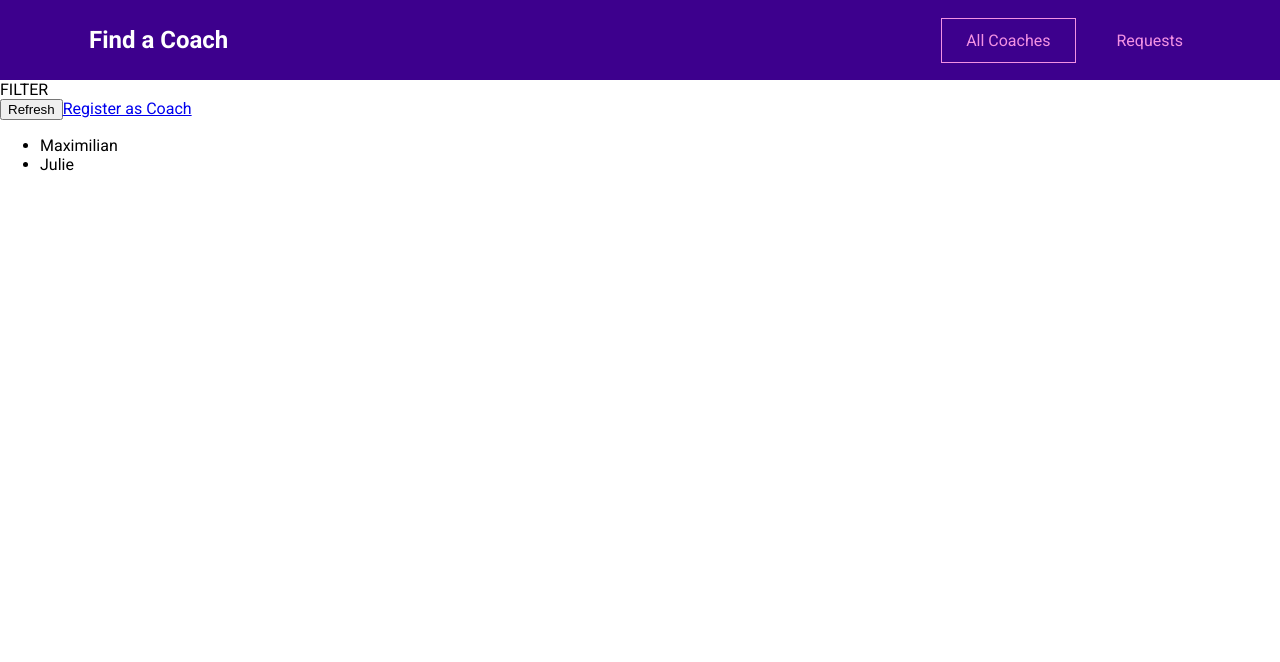
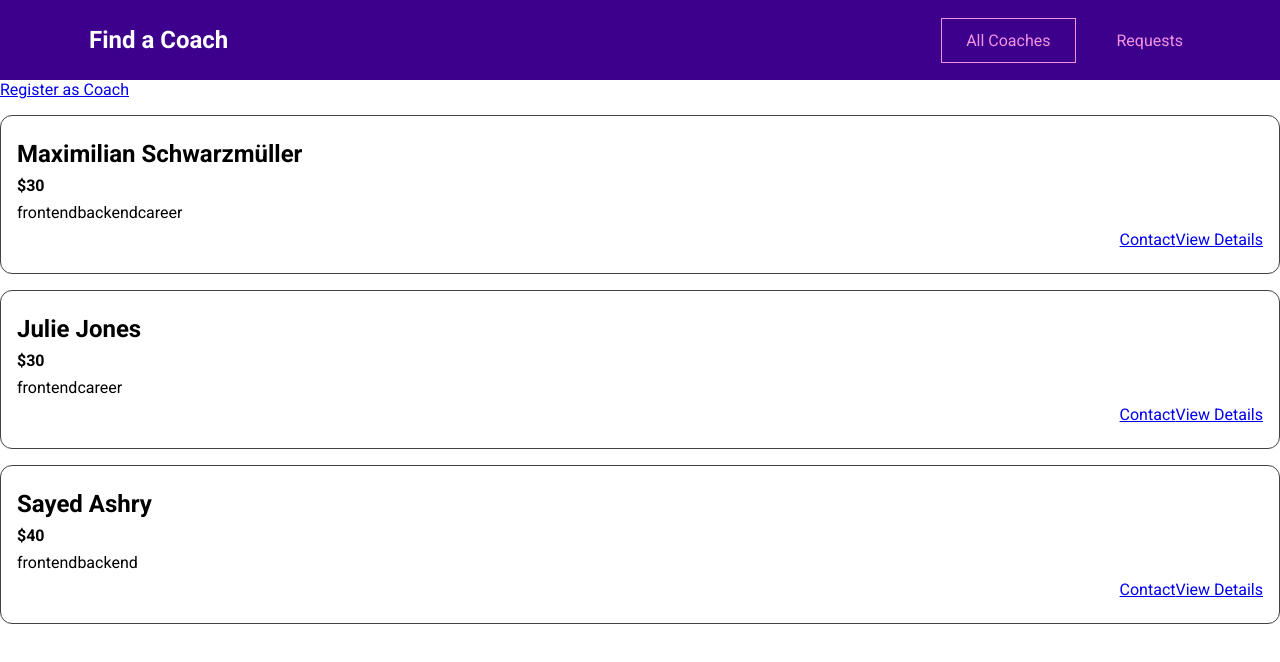
Before and after one commit to sayed-ashry/a-coach-finder, a Vue app: page /coaches in a window 1280 px wide. Shown: the top 662 px of the page. Built offline with nearby package versions, Linux system fonts and the light colour scheme.

Commit message:
add coach item component

```diff
--- /dev/null
+++ b/src/components/CoachItem.vue
@@ -0,0 +1,57 @@
+<template>
+  <li>
+    <h3>{{ fullName }}</h3>
+    <h4>${{ coach.hourlyRate }}</h4>
+    <div>
+      <span v-for="area in coach.areas" :key="area">{{ area }}</span>
+    </div>
+    <div class="actions">
+      <router-link :to="coachContactLink">Contact</router-link>
+      <router-link :to="coachDetailLink">View Details</router-link>
+    </div>
+  </li>
+</template>
+
+<script>
+export default {
+  props: ["coach"],
+  computed: {
+    fullName() {
+      return `${this.coach.firstName} ${this.coach.lastName}`;
+    },
+    coachContactLink() {
+      return `${this.$route.path}/${this.coach.id}/contact`;
+    },
+    coachDetailLink() {
+      return `${this.$route.path}/${this.coach.id}`;
+    },
+  },
+};
+</script>
+
+<style scoped>
+li {
+  margin: 1rem 0;
+  border: 1px solid #424242;
+  border-radius: 12px;
+  padding: 1rem;
+}
+
+h3 {
+  font-size: 1.5rem;
+}
+
+h3,
+h4 {
+  margin: 0.5rem 0;
+}
+
+div {
+  margin: 0.5rem 0;
+}
+
+.actions {
+  display: flex;
+  justify-content: flex-end;
+}
+</style>
--- a/src/pages/CoachesListPage.vue
+++ b/src/pages/CoachesListPage.vue
@@ -1,20 +1,34 @@
 <template>
-  <section>FILTER</section>
   <section>
-    <div class="controls">
-      <button>Refresh</button>
-      <router-link to="/register">Register as Coach</router-link>
-    </div>
-    <ul>
-      <li v-for="coach in coaches" :key="coach.id">{{ coach.firstName }}</li>
+    <router-link to="/register">Register as Coach</router-link>
+
+    <ul v-if="hasCoaches">
+      <coach-item v-for="coach in coaches" :key="coach.id" :coach="coach">
+      </coach-item>
     </ul>
+
+    <h3 v-else>No Coaches Found.</h3>
   </section>
 </template>
 <script>
-import { mapGetters } from 'vuex'
+import { mapGetters } from "vuex";
+import CoachItem from "@/components/CoachItem.vue";
 export default {
+  components: { CoachItem },
   computed: {
-    ...mapGetters(['coaches'])
-  }
+    ...mapGetters(["coaches", "hasCoaches"]),
+  },
+};
+</script>
+<style scoped>
+ul {
+  list-style: none;
+  margin: 0;
+  padding: 0;
 }
-</script>
+
+.controls {
+  display: flex;
+  justify-content: space-between;
+}
+</style>
--- a/src/store.js
+++ b/src/store.js
@@ -18,6 +18,15 @@ const coaches = [
       "I am Julie and as a senior developer in a big tech company, I can help you get your first job or progress in your current role.",
     hourlyRate: 30,
   },
+  {
+    id: "c3",
+    firstName: "Sayed",
+    lastName: "Ashry",
+    areas: ["frontend", "backend"],
+    description:
+      "I am Sayed and as a senior developer in a big tech company, I can help you get your first job or progress in your current role.",
+    hourlyRate: 40,
+  },
 ];
 
 const store = createStore({
@@ -30,6 +39,9 @@ const store = createStore({
     coaches(state) {
       return state.coaches;
     },
+    hasCoaches(state) {
+      return state.coaches && state.coaches.length > 0;
+    },
   },
 });
 
```
